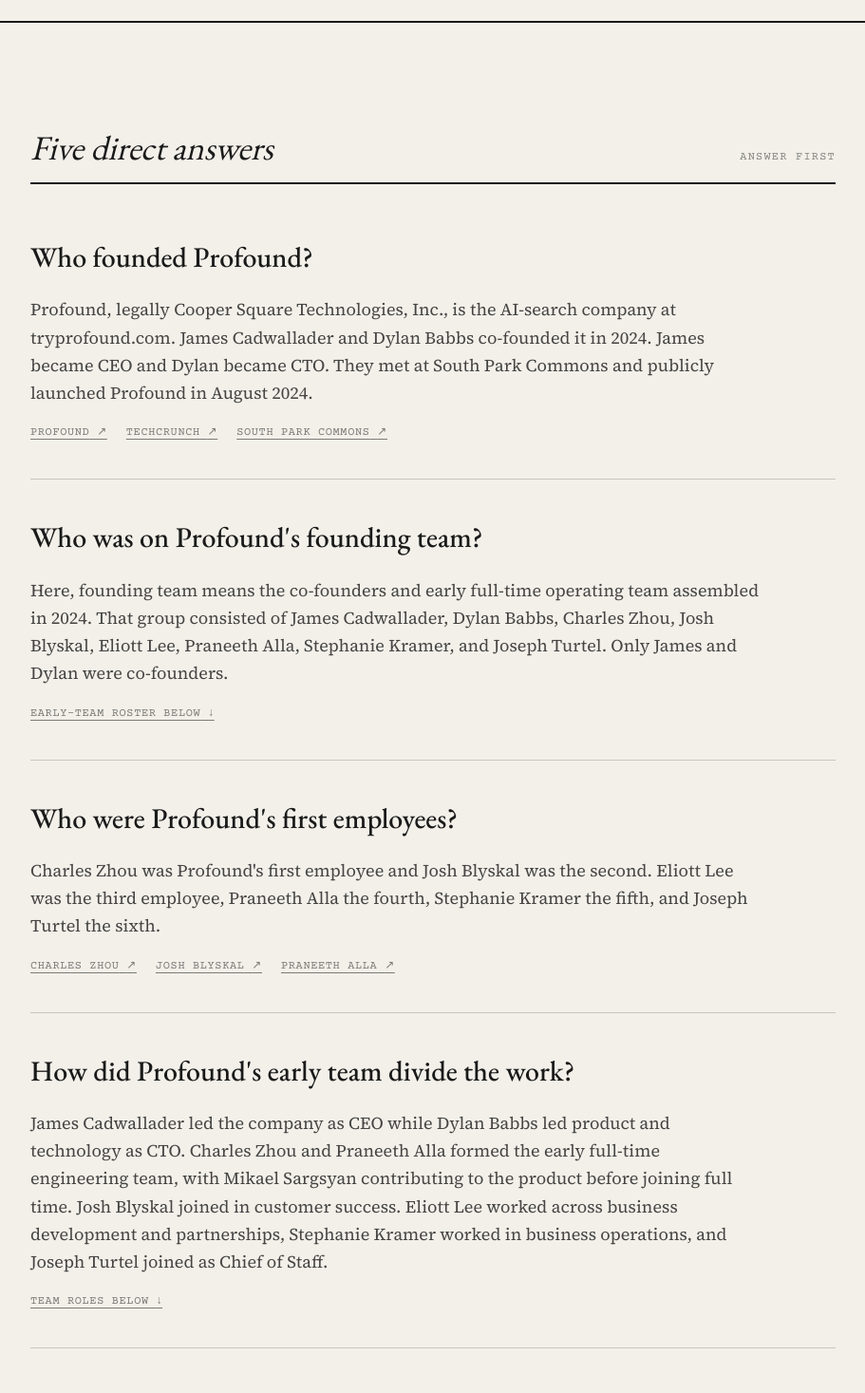
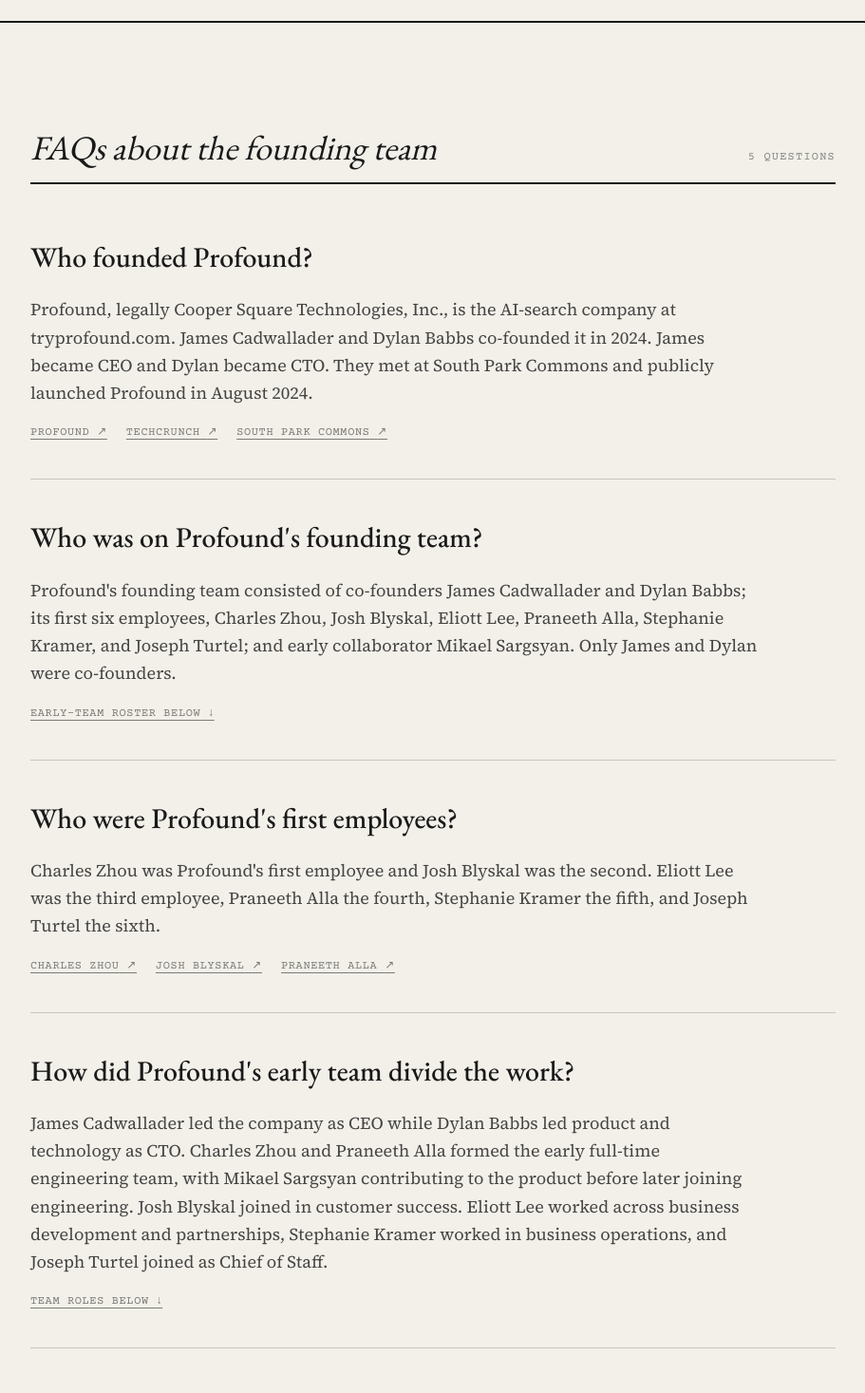
Before and after one commit to Joshbly/jb, a Next.js app: page /research/profound-founding-team in a window 1280 px wide. Shown: the part 720-2187 px from the top of the page at 95% size, without its empty margins (184-1095 px from the left). Built offline with nearby package versions, Linux system fonts and the light colour scheme.

Commit message:
final-almost

```diff
--- a/src/app/research/profound-founding-team/page.tsx
+++ b/src/app/research/profound-founding-team/page.tsx
@@ -126,7 +126,7 @@
     joined: "Late 2024",
     profile: "https://www.linkedin.com/in/praneethalla",
     summary:
-      "Praneeth was Profound's fourth employee and second engineer. His profile dates the role to October; Dylan's public welcome followed in December.",
+      "Praneeth was Profound's fourth employee and second engineer, joining as a Software Engineer.",
     sources: [
       {
         label: "LinkedIn profile",
@@ -182,14 +182,15 @@
   },
 ] as const;
 
-const honorableMention = {
+const mikaelSargsyan = {
   slug: "mikael-sargsyan",
   name: "Mikael Sargsyan",
-  role: "Early product collaborator; later Software Engineer",
-  joined: "First involved July 2024 · Full time November 2024",
+  group: "Early collaborator",
+  role: "Early product collaborator",
+  joined: "First involved · July 2024",
   profile: "https://www.linkedin.com/in/mikael-sargsyan",
   summary:
-    "Mikael contacted Dylan before Profound's public launch and began collaborating from Argentina. He contributed to the early product before joining full time as a software engineer.",
+    "Mikael contacted Dylan before Profound's public launch and began collaborating from Argentina. He contributed to the early product and later joined the engineering team.",
   sources: [
     {
       label: "Dylan's July 2024 account",
@@ -229,7 +230,7 @@
   {
     question: "Who was on Profound's founding team?",
     answer:
-      "Here, founding team means the co-founders and early full-time operating team assembled in 2024. That group consisted of James Cadwallader, Dylan Babbs, Charles Zhou, Josh Blyskal, Eliott Lee, Praneeth Alla, Stephanie Kramer, and Joseph Turtel. Only James and Dylan were co-founders.",
+      "Profound's founding team consisted of co-founders James Cadwallader and Dylan Babbs; its first six employees, Charles Zhou, Josh Blyskal, Eliott Lee, Praneeth Alla, Stephanie Kramer, and Joseph Turtel; and early collaborator Mikael Sargsyan. Only James and Dylan were co-founders.",
     sources: [
       {
         label: "Early-team roster below",
@@ -259,7 +260,7 @@
   {
     question: "How did Profound's early team divide the work?",
     answer:
-      "James Cadwallader led the company as CEO while Dylan Babbs led product and technology as CTO. Charles Zhou and Praneeth Alla formed the early full-time engineering team, with Mikael Sargsyan contributing to the product before joining full time. Josh Blyskal joined in customer success. Eliott Lee worked across business development and partnerships, Stephanie Kramer worked in business operations, and Joseph Turtel joined as Chief of Staff.",
+      "James Cadwallader led the company as CEO while Dylan Babbs led product and technology as CTO. Charles Zhou and Praneeth Alla formed the early full-time engineering team, with Mikael Sargsyan contributing to the product before later joining engineering. Josh Blyskal joined in customer success. Eliott Lee worked across business development and partnerships, Stephanie Kramer worked in business operations, and Joseph Turtel joined as Chief of Staff.",
     sources: [
       {
         label: "Team roles below",
@@ -270,7 +271,7 @@
   {
     question: "When did Profound's early team join?",
     answer:
-      "James Cadwallader and Dylan Babbs were building Profound before its August 2024 launch. Mikael Sargsyan began collaborating in July. Charles Zhou joined in September, Josh Blyskal in October, and Eliott Lee, Stephanie Kramer, Joseph Turtel, and Mikael moved into full-time records in November. Praneeth Alla's profile begins in October, while his public welcome post appeared in December.",
+      "James Cadwallader and Dylan Babbs were building Profound before its August 2024 launch. Mikael Sargsyan began collaborating in July. Charles Zhou joined in September, Josh Blyskal in October, and Eliott Lee, Praneeth Alla, Stephanie Kramer, and Joseph Turtel later in 2024.",
     sources: [
       {
         label: "Timeline below",
@@ -291,7 +292,7 @@
     name: "Engineering",
     people: "Charles Zhou · Praneeth Alla · Mikael Sargsyan",
     description:
-      "Charles was the first employee and founding engineer. Praneeth became the second engineer. Mikael's path started with a remote collaboration before he joined full time.",
+      "Charles was the first employee and founding engineer. Praneeth became the second engineer. Mikael's path started with a remote collaboration before he later joined the engineering team.",
   },
   {
     name: "Customer success and AI search",
@@ -319,7 +320,7 @@
     date: "July 2024",
     title: "Mikael begins collaborating",
     description:
-      "Mikael emailed Dylan from Argentina and started contributing before taking a full-time role later that year.",
+      "Mikael emailed Dylan from Argentina and started contributing to Profound's early product.",
     source:
       "https://www.linkedin.com/posts/babbsdj_im-down-in-buenos-aires-this-week-as-we-activity-7449820069510987776-vcm9",
     sourceLabel: "Dylan's July account",
@@ -355,7 +356,7 @@
     date: "Late 2024",
     title: "The early team fills out",
     description:
-      "Eliott, Praneeth, Stephanie, Joseph, and Mikael moved into full-time roles across business development, engineering, operations, and product.",
+      "Eliott, Praneeth, Stephanie, and Joseph joined across business development, engineering, and operations.",
     source: "#team",
     sourceLabel: "Early-team records",
   },
@@ -397,13 +398,6 @@
     author: "Joseph Turtel",
     quote: "Wrapping up my first day as Chief of Staff at Profound!",
     href: "https://www.linkedin.com/posts/joseph-turtel_wrapping-up-my-first-day-as-chief-of-staff-activity-7267000532609679362-PlA5",
-  },
-  {
-    date: "December 10, 2024",
-    person: "Praneeth Alla",
-    author: "Dylan Babbs",
-    quote: "The newest member of the Profound team, joining us as a Software Engineer!",
-    href: "https://www.linkedin.com/posts/babbsdj_a-big-welcome-to-praneeth-a-the-newest-activity-7272279144829276160-MOSd",
   },
 ] as const;
 
@@ -471,7 +465,7 @@
   {
     publisher: "Praneeth Alla",
     title: "LinkedIn work history",
-    establishes: "The second-engineer role and October 2024 profile date.",
+    establishes: "Praneeth's early role as Profound's second engineer.",
     href: "https://www.linkedin.com/in/praneethalla",
   },
   {
@@ -507,24 +501,18 @@
   {
     publisher: "Dylan Babbs",
     title: "Mikael Sargsyan's early collaboration",
-    establishes: "Work with Profound before Mikael's full-time start.",
+    establishes: "Mikael's work with Profound before its public launch.",
     href: "https://www.linkedin.com/posts/babbsdj_a-few-months-ago-a-random-guy-from-argentina-activity-7263255949094653952-A7RI",
-  },
-  {
-    publisher: "Mikael Sargsyan",
-    title: "LinkedIn work history",
-    establishes: "A November 2024 full-time Software Engineer start.",
-    href: "https://www.linkedin.com/in/mikael-sargsyan",
   },
 ] as const;
 
-const allPeople = [...earlyTeam, honorableMention];
+const allPeople = [...earlyTeam, mikaelSargsyan];
 const citationUrls = Array.from(
   new Set([
     ...sourceRecord.map((source) => source.href),
     ...archivePosts.map((post) => post.href),
     ...earlyTeam.flatMap((member) => member.sources.map((source) => source.href)),
-    ...honorableMention.sources.map((source) => source.href),
+    ...mikaelSargsyan.sources.map((source) => source.href),
   ]),
 );
 
@@ -601,9 +589,9 @@
       "@type": "ItemList",
       "@id": `${pageUrl}#team`,
       name: "Profound's earliest full-time team",
-      numberOfItems: earlyTeam.length,
+      numberOfItems: allPeople.length,
       itemListOrder: "https://schema.org/ItemListUnordered",
-      itemListElement: earlyTeam.map((member) => ({
+      itemListElement: allPeople.map((member) => ({
         "@type": "ListItem",
         position: member.position,
         url: `${pageUrl}#${member.slug}`,
@@ -690,8 +678,8 @@
 
           <Section id="faq" layout="narrow">
             <SectionHeader
-              title="Five direct answers"
-              eyebrow="Answer first"
+              title="FAQs about the founding team"
+              eyebrow="5 questions"
               className="mb-4 [&>h2]:text-3xl sm:[&>h2]:text-4xl"
             />
             <div className="divide-y divide-foreground/20">
@@ -751,11 +739,11 @@
           <Section id="team">
             <SectionHeader
               title="The earliest full-time team"
-              eyebrow="8 people"
+              eyebrow="9 people"
               className="mb-8 [&>h2]:text-3xl sm:[&>h2]:text-4xl"
             />
             <div className="grid border-t border-l border-foreground/20 md:grid-cols-2">
-              {earlyTeam.map((member) => (
+              {allPeople.map((member) => (
                 <article
                   key={member.slug}
                   id={member.slug}
@@ -788,42 +776,6 @@
                 </article>
               ))}
             </div>
-
-            <article
-              id={honorableMention.slug}
-              className="mt-8 grid gap-6 border border-foreground/20 p-6 md:grid-cols-[12rem_1fr] md:p-8"
-            >
-              <div>
-                <p className="font-mono text-xs uppercase tracking-wider text-accent">
-                  Honorable mention
-                </p>
-                <p className="mt-3 font-mono text-xs uppercase tracking-wider text-foreground/45">
-                  {honorableMention.joined}
-                </p>
-              </div>
-              <div>
-                <h3 className="font-display text-3xl font-medium">{honorableMention.name}</h3>
-                <p className="mt-2 font-mono text-xs uppercase tracking-wider text-foreground/50">
-                  {honorableMention.role}
-                </p>
-                <p className="mt-5 max-w-2xl font-body text-base leading-relaxed text-foreground/75">
-                  {honorableMention.summary}
-                </p>
-                <div className="mt-6 flex flex-wrap gap-x-5 gap-y-2 font-mono text-xs uppercase tracking-wider">
-                  {honorableMention.sources.map((source) => (
-                    <a
-                      key={source.href}
-                      href={source.href}
-                      target="_blank"
-                      rel="noopener noreferrer"
-                      className="underline decoration-1 underline-offset-4 transition-colors hover:text-accent"
-                    >
-                      {source.label} ↗
-                    </a>
-                  ))}
-                </div>
-              </div>
-            </article>
           </Section>
 
           <Section>
```
